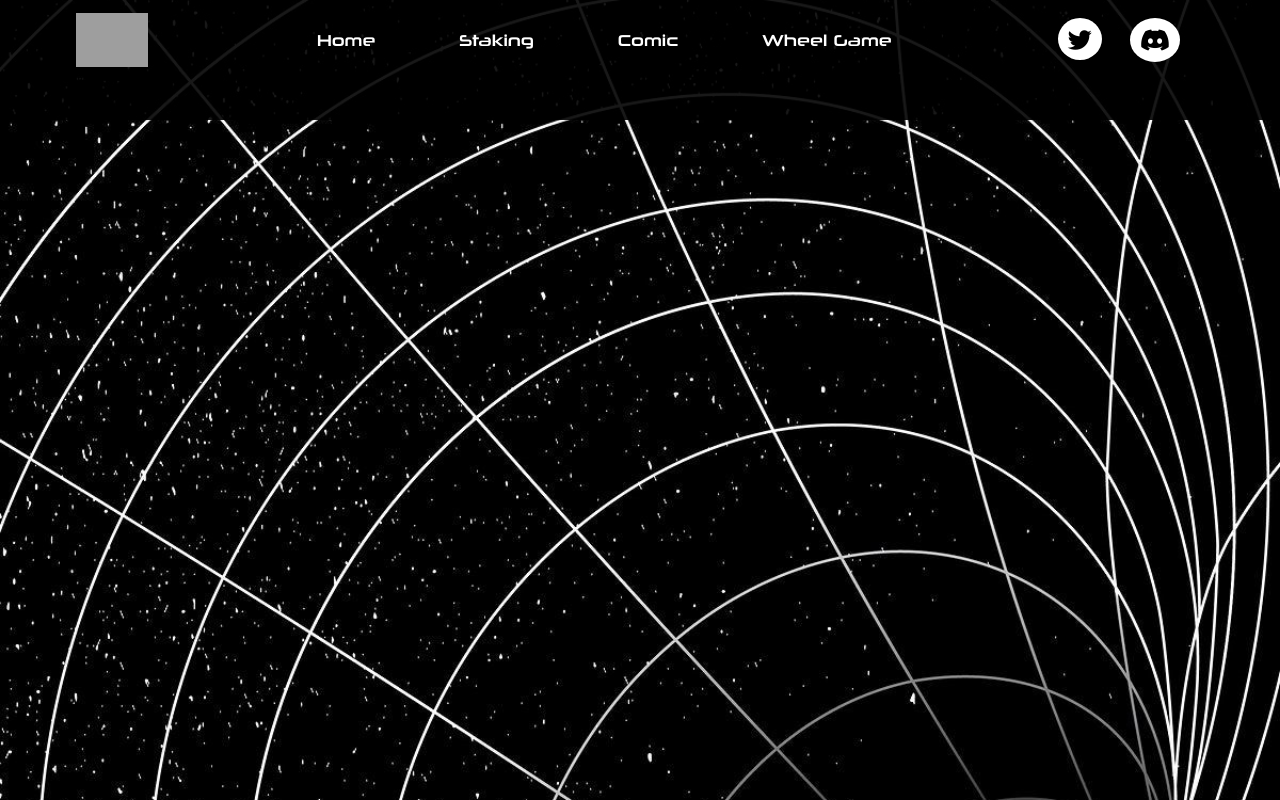
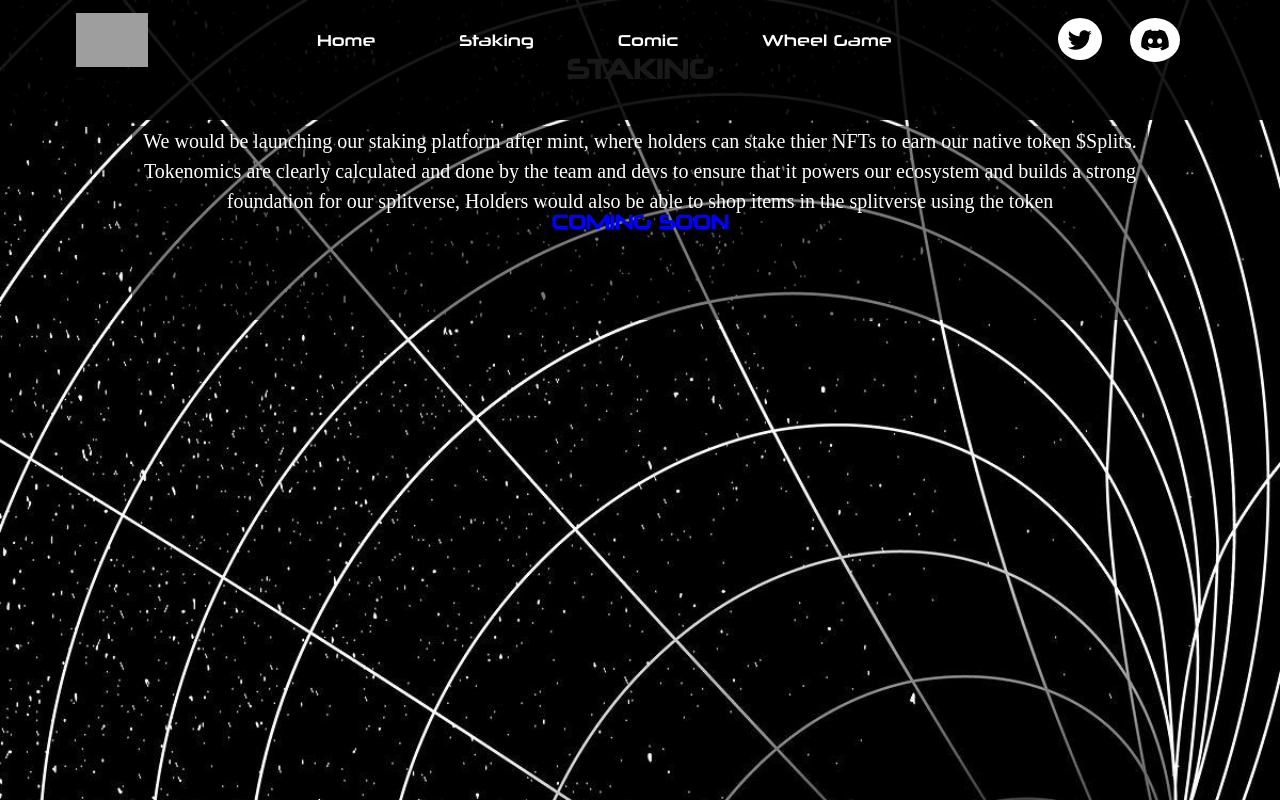
Before and after one commit to BlessedSiden1234/alx-pre_course, a plain HTML site: page staking.html in a window 1280 px wide. Drawn offline with nearby package versions, Linux system fonts and the light colour scheme; grey boxes are pictures that could not be loaded.

Commit message:
Update staking.html

```diff
--- a/staking.html
+++ b/staking.html
@@ -11,7 +11,7 @@
     <link rel="stylesheet" href="https://use.fontawesome.com/releases/v5.8.1/css/all.css" integrity="sha384-50oBUHEmvpQ+1lW4y57PTFmhCaXp0ML5d60M1M7uH2+nqUivzIebhndOJK28anvf" crossorigin="anonymous">
     <script src="https://kit.fontawesome.com/e4ba357ddb.js" crossorigin="anonymous"></script>
 
-    <link rel="stylesheet" href="/styles/styles.css">
+    <link rel="stylesheet" href="styles/styles.css">
 </head>
 
 <body>
@@ -41,8 +41,20 @@
                     </div>
             </nav>
         </div>
-        <div class = "section">
+        <div class = "section section-top">
             <div class = "container-fluid">
+                <div class = "rainy rain-comic">
+                    <p class = "indent">STAKING</p>
+                </div>
+                <div class = "story story-left">
+                    <p class = "story-2 story-2-comic">We would be launching our staking platform after mint, where holders can stake thier NFTs to earn our native token $Splits.
+                        Tokenomics are clearly calculated and done by the team and devs to ensure that it powers our ecosystem and builds a strong foundation
+                        for our splitverse, Holders would also be able to shop items in the splitverse using the token
+                    </p>
+                    <div class="rainy">
+                        <div class="center"> COMING SOON</div>
+                    </div>
+                </div>
             </div>
         </div>
     </div>
```
